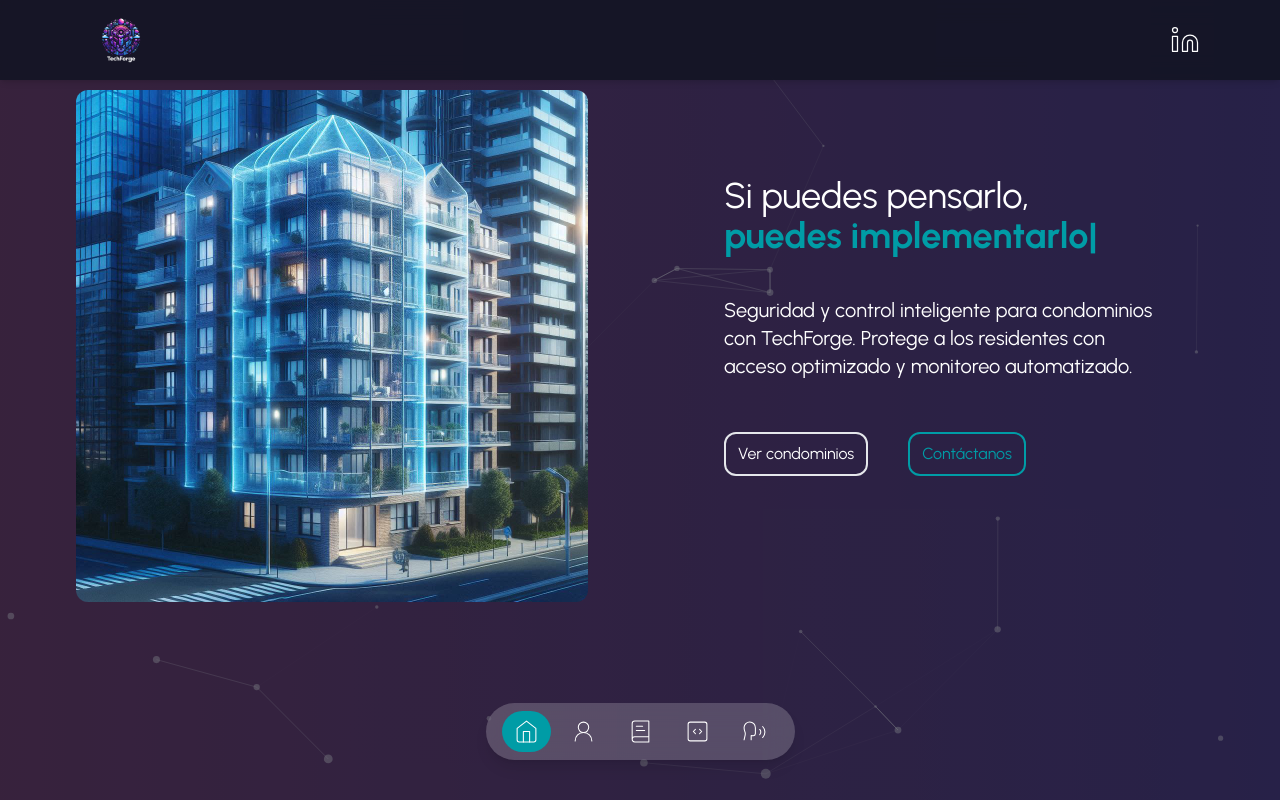
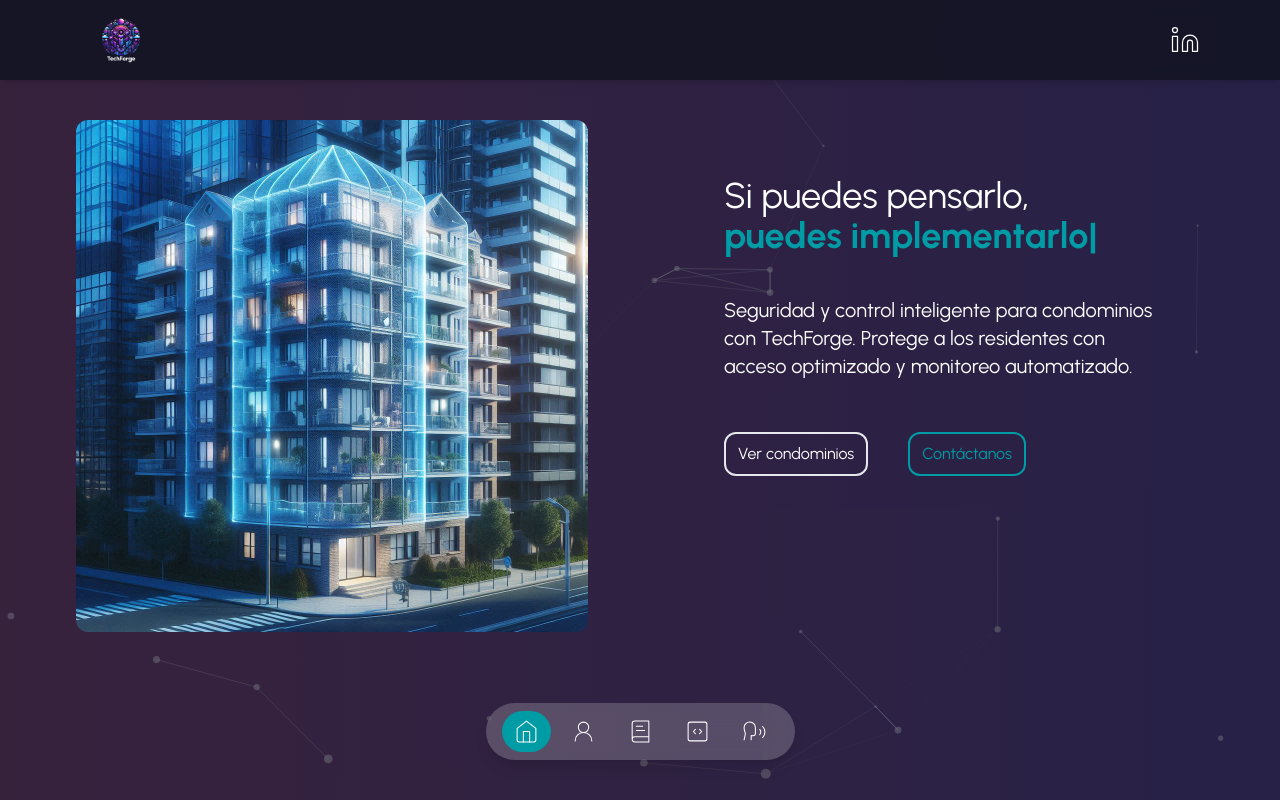
Before and after one commit to Dilanapm/techforge-page, a Next.js app: page / in a window 1280 px wide. Built offline with nearby package versions, Linux system fonts and the light colour scheme.

Commit message:
cambios diseño

```diff
--- a/components/introduction.tsx
+++ b/components/introduction.tsx
@@ -13,7 +13,7 @@ const Introduction = () => {
                     width="300"
                     height="300"
                     alt="Avatar"
-                    className="rounded-xl mt-5 w-1/2 sm:w-full max-w-xs sm:max-w-sm md:max-w-md lg:max-w-lg mx-auto"
+                    className="rounded-xl mt-3 lg:mt-20 w-1/2 sm:w-full max-w-xs  md:max-w-md lg:max-w-lg mx-auto"
                 />
 
 
@@ -45,7 +45,7 @@ const Introduction = () => {
                     </p>
 
                     {/* Botones */}
-                    <div className="flex flex-col md:flex-row items-center justify-center md:justify-start md:gap-10">
+                    <div className="flex flex-col md:flex-row items-center justify-center md:justify-start md:gap-10 sm:flex-row sm:gap-5">
                         <a href="/portfolio" className="px-3 py-2 transition-all border-2 cursor-pointer text-md w-fit rounded-xl hover:shadow-xl hover:shadow-white/50">
                             Ver condominios
                         </a>
```
